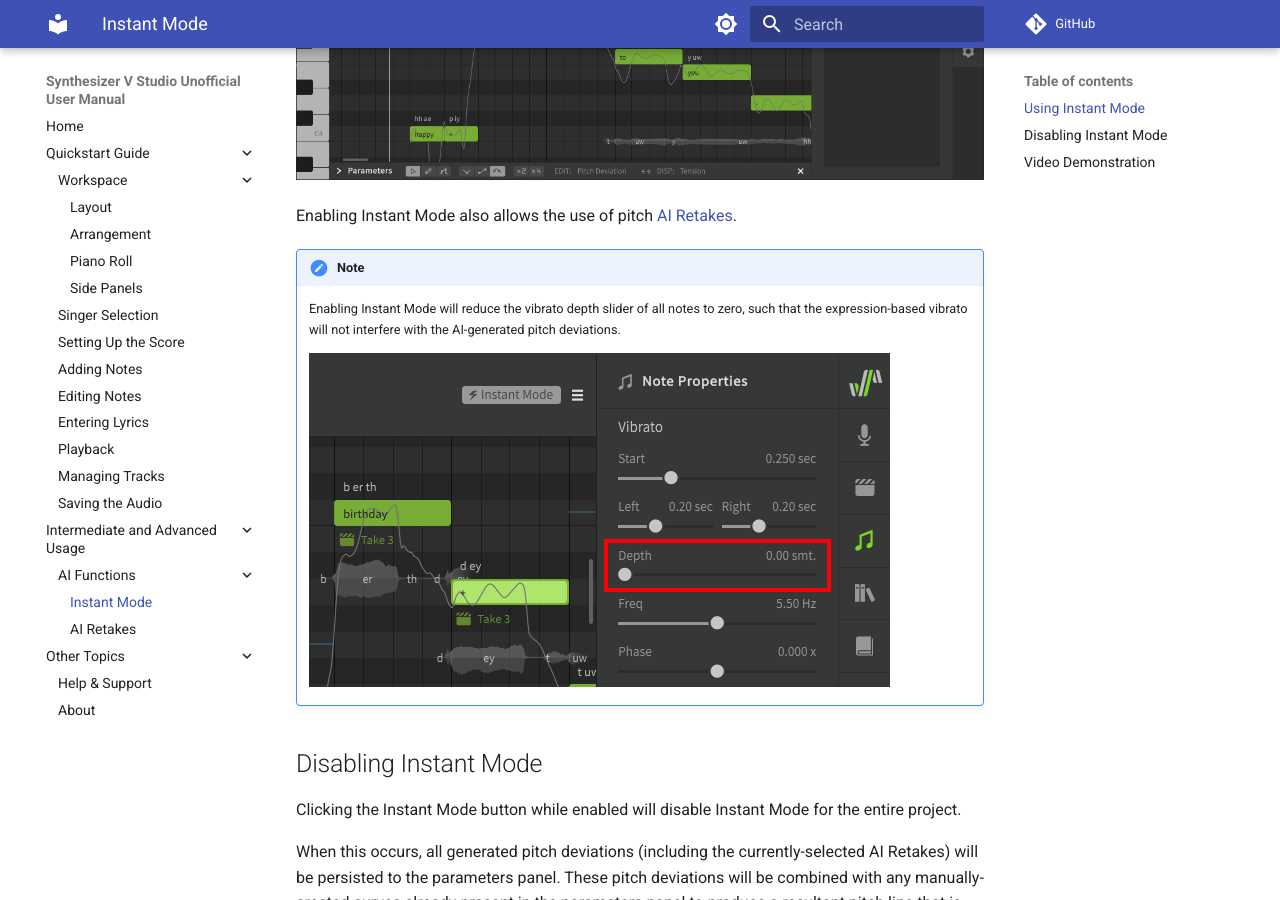
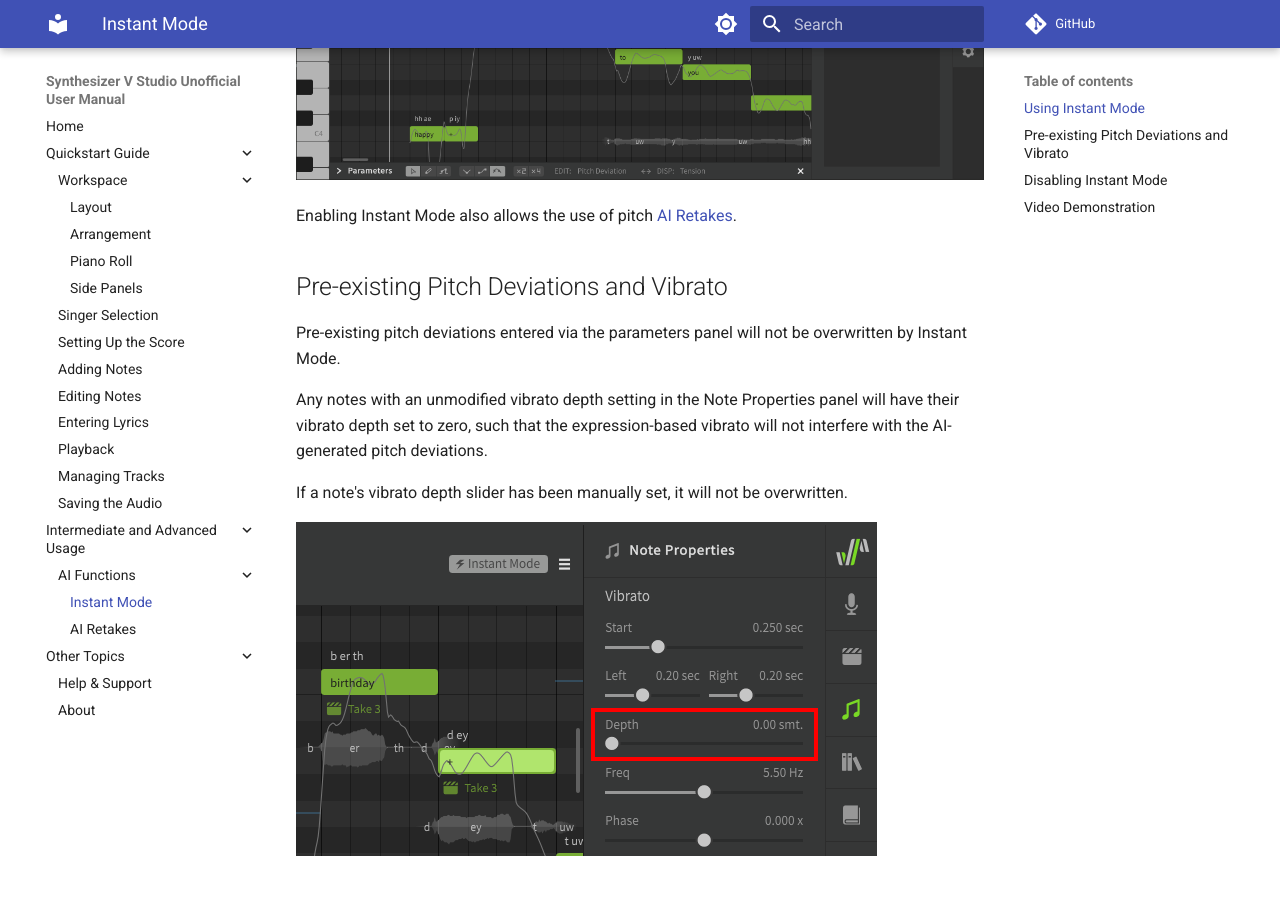
Before and after one commit to claire-west/svstudio-manual, an MkDocs documentation site: the page built from docs/ai-functions/instant-mode.md, in a window 1280 px wide and 900 px high, scrolled down 985 px. Built offline with MkDocs 1.6.1 and Material for MkDocs 9.7.7, drawn with Linux system fonts in a browser that asks for light colours; comment, search, counter and statistics services are not loaded.

Commit message:
Revise instant mode page

```diff
--- a/docs/ai-functions/instant-mode.md
+++ b/docs/ai-functions/instant-mode.md
@@ -21,11 +21,15 @@
 
 Enabling Instant Mode also allows the use of pitch [AI Retakes](ai-retakes.md).
 
-!!! note
+## Pre-existing Pitch Deviations and Vibrato
 
-    Enabling Instant Mode will reduce the vibrato depth slider of all notes to zero, such that the expression-based vibrato will not interfere with the AI-generated pitch deviations.
+Pre-existing pitch deviations entered via the parameters panel will not be overwritten by Instant Mode.
 
-    ![Vibrato Depth Set to Zero](/img/ai-functions/instant-mode-vibrato-depth.png)
+Any notes with an unmodified vibrato depth setting in the Note Properties panel will have their vibrato depth set to zero, such that the expression-based vibrato will not interfere with the AI-generated pitch deviations.
+
+If a note's vibrato depth slider has been manually set, it will not be overwritten.
+
+![Vibrato Depth Set to Zero](/img/ai-functions/instant-mode-vibrato-depth.png)
 
 ## Disabling Instant Mode
 
--- a/mkdocs.yml
+++ b/mkdocs.yml
@@ -43,7 +43,7 @@
     - About: about.md
 theme:
   name: material
-  favicon: img/favicon.ico
+  favicon: img/icon.ico
   features:
     - navigation.instant
     - navigation.tracking
```
Also changed, not shown: docs/img/icon.ico (added), 1 other file.
